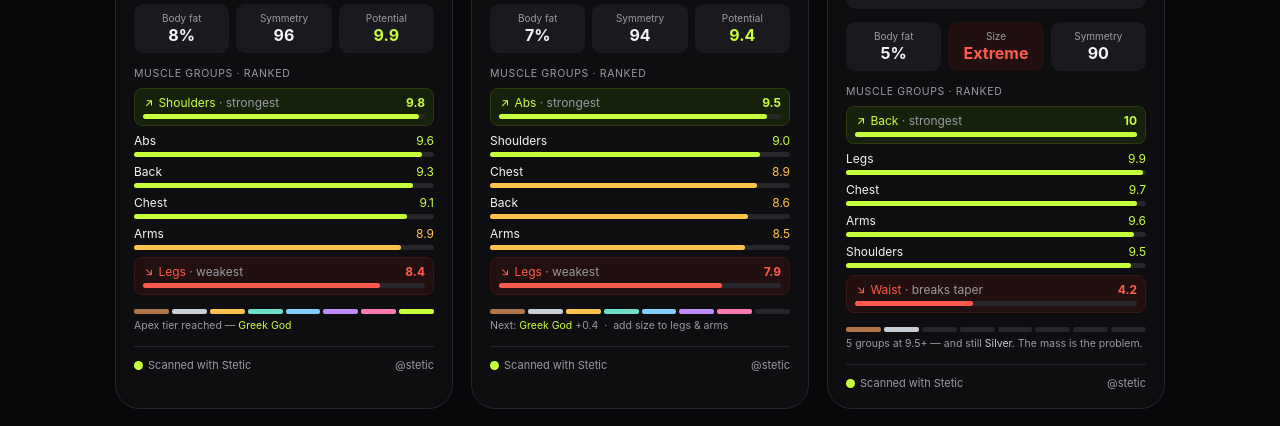
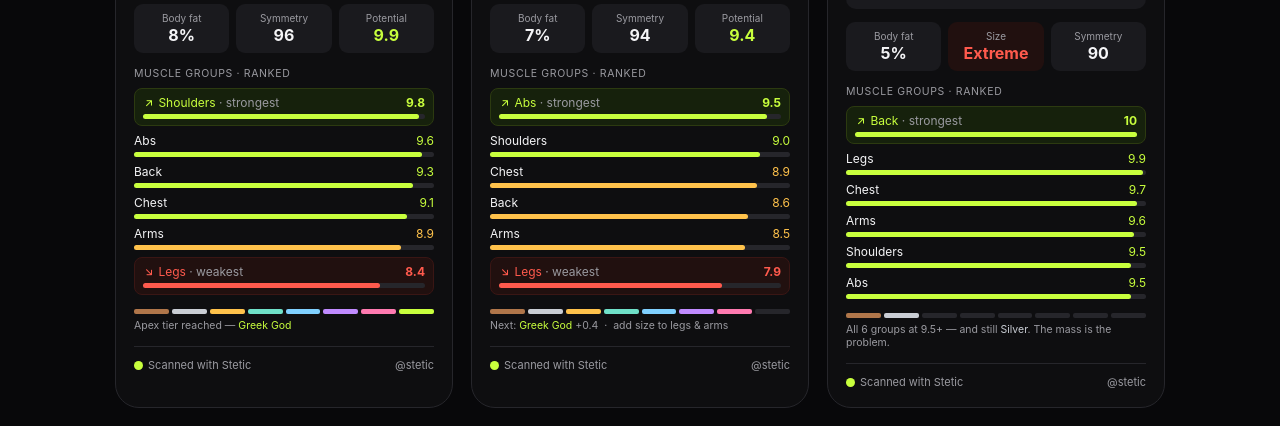
Before and after one commit to JasonGnik/Stetic, a plain HTML site: page mockups/stetic-score-cards.html in a window 1280 px wide. Shown: the part 355-781 px from the top of the page. Drawn offline with Linux system fonts and the light colour scheme.

Commit message:
Ronnie card: Core 6 only, all maxed, Size cap carries the gotcha
Co-Authored-By: Claude Opus 4.8 <noreply@anthropic.com>

```diff
--- a/mockups/stetic-score-cards.html
+++ b/mockups/stetic-score-cards.html
@@ -128,10 +128,10 @@
       <div class="m"><div class="mrow"><span>Chest</span><span style="color:var(--acc);">9.7</span></div><div class="bar"><div style="width:97%;background:var(--acc);"></div></div></div>
       <div class="m"><div class="mrow"><span>Arms</span><span style="color:var(--acc);">9.6</span></div><div class="bar"><div style="width:96%;background:var(--acc);"></div></div></div>
       <div class="m"><div class="mrow"><span>Shoulders</span><span style="color:var(--acc);">9.5</span></div><div class="bar"><div style="width:95%;background:var(--acc);"></div></div></div>
-      <div class="m lo"><div class="mrow"><span style="color:var(--red);"><i class="ti ti-arrow-down-right" style="font-size:12px;vertical-align:-1px;"></i> Waist <span class="tag">· breaks taper</span></span><span style="color:var(--red);font-weight:700;">4.2</span></div><div class="bar"><div style="width:42%;background:var(--red);"></div></div></div>
+      <div class="m"><div class="mrow"><span>Abs</span><span style="color:var(--acc);">9.5</span></div><div class="bar"><div style="width:95%;background:var(--acc);"></div></div></div>
     </div>
     <div class="climb"><div style="background:#B0764A;"></div><div style="background:var(--silver);"></div><div style="background:var(--line);"></div><div style="background:var(--line);"></div><div style="background:var(--line);"></div><div style="background:var(--line);"></div><div style="background:var(--line);"></div><div style="background:var(--line);"></div></div>
-    <div class="next">5 groups at 9.5+ — and still <span style="color:var(--silver);">Silver</span>. The mass is the problem.</div>
+    <div class="next">All 6 groups at 9.5+ — and still <span style="color:var(--silver);">Silver</span>. The mass is the problem.</div>
     <div class="foot"><span class="s"><span class="dot"></span>Scanned with Stetic</span><span style="font-size:11px;color:var(--mut);">@stetic</span></div>
   </div>
 
```
